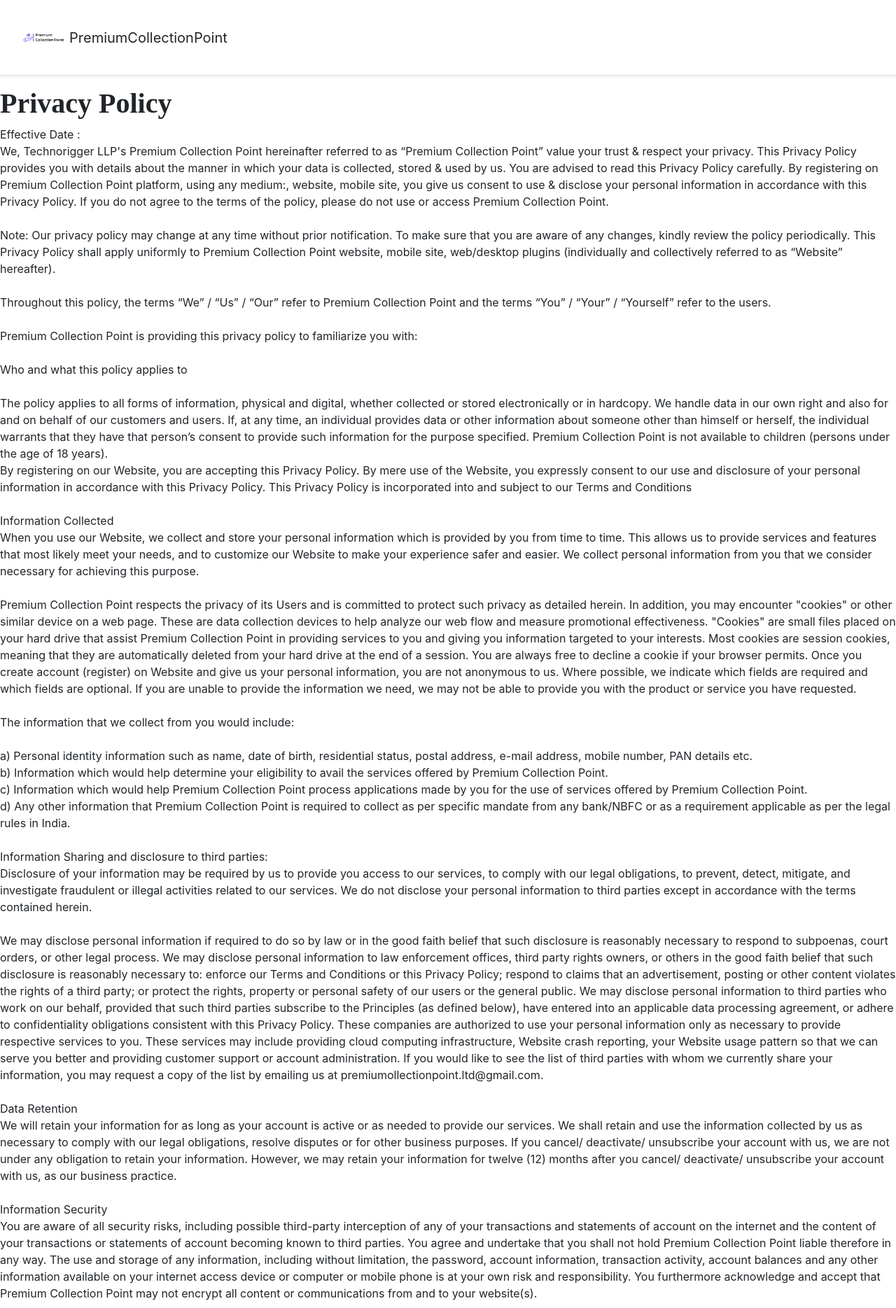
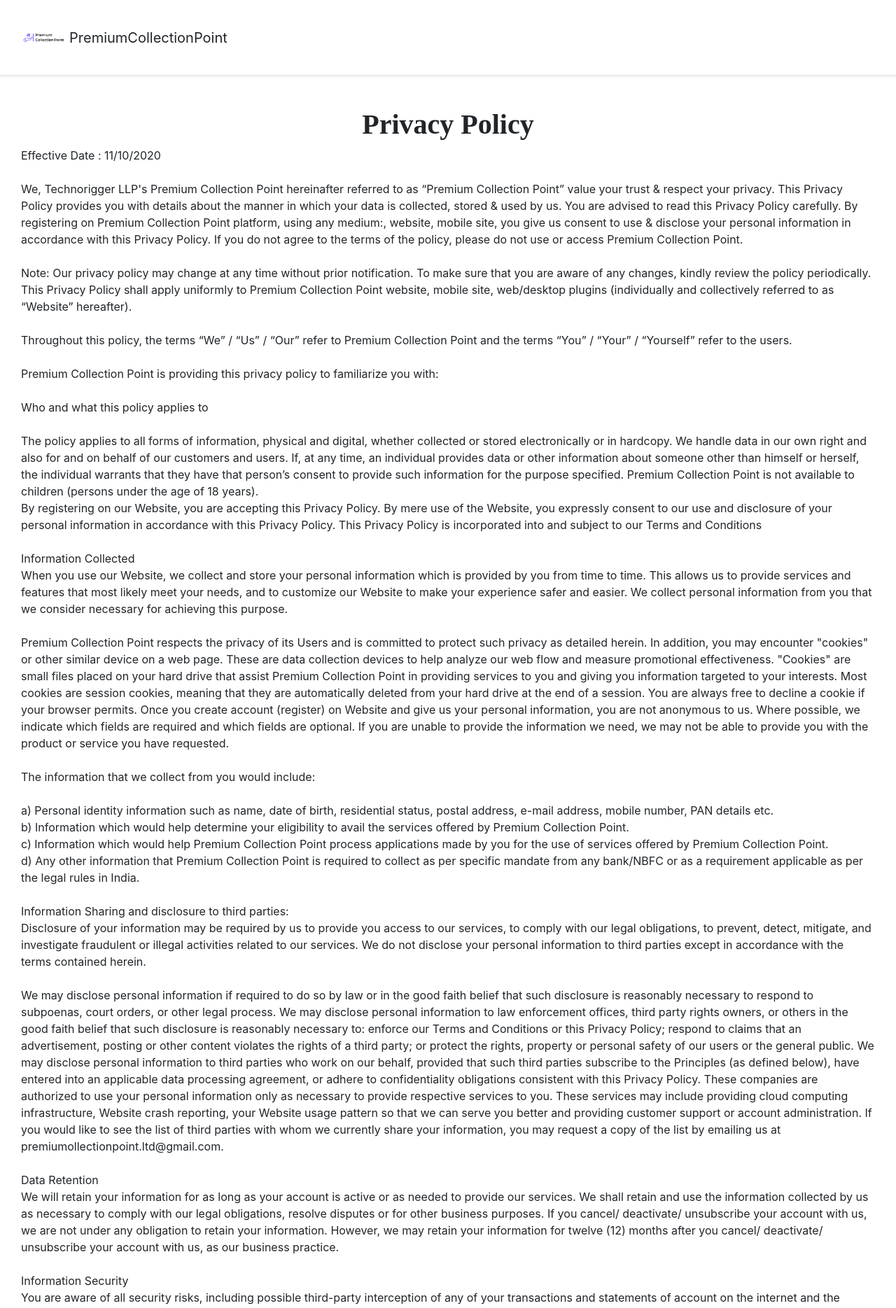
Before and after one commit to arpansahu/premium-collection-point, a Django app: page /privacypolicy in a window 1280 px wide. Shown: the top 1869 px of the page at 70% size. Run offline with Django 3.2, Linux system fonts and the light colour scheme; some libraries are stand-ins or nearby versions.

Commit message:
Update privacypolicy.html

```diff
--- a/templates/privacypolicy.html
+++ b/templates/privacypolicy.html
@@ -7,11 +7,12 @@
 
 
 
-<div  >
-    <h1 style="font-weight: bolder; font-family: Montserrat-ExtraBold"> Privacy Policy </h1>
+
+<div style="display: flex;justify-content: space-around;position: relative;flex-wrap: wrap;padding: 30px" >
+    <h1 style="font-weight: bolder; font-family: Montserrat-ExtraBold;text-align: center"> Privacy Policy </h1>
     <p>
-      Effective Date :
-      <br />
+      Effective Date : 11/10/2020
+      <br /><br/>
       We, Technorigger LLP's Premium Collection Point hereinafter referred to as
       “Premium Collection Point” value your trust & respect your privacy. This
       Privacy Policy provides you with details about the manner in which your
```
